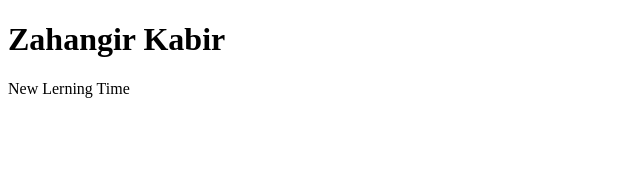
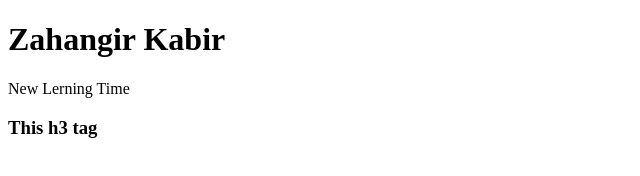
Before and after one commit to Zahangir-Kabir/my-first-website, a plain HTML site: page index.html in a window 1280 px wide. Shown: the whole page, without its empty margins (0-640 px from the left). Drawn offline with Linux system fonts and the light colour scheme.

Commit message:
Update index.html

```diff
--- a/index.html
+++ b/index.html
@@ -9,6 +9,7 @@
     <div class="fullWrap">
         <h1>Zahangir Kabir</h1>
         <p>New Lerning Time</p>
+        <h3>This h3 tag</3>
     </div>
 </body>
 </html>
```
